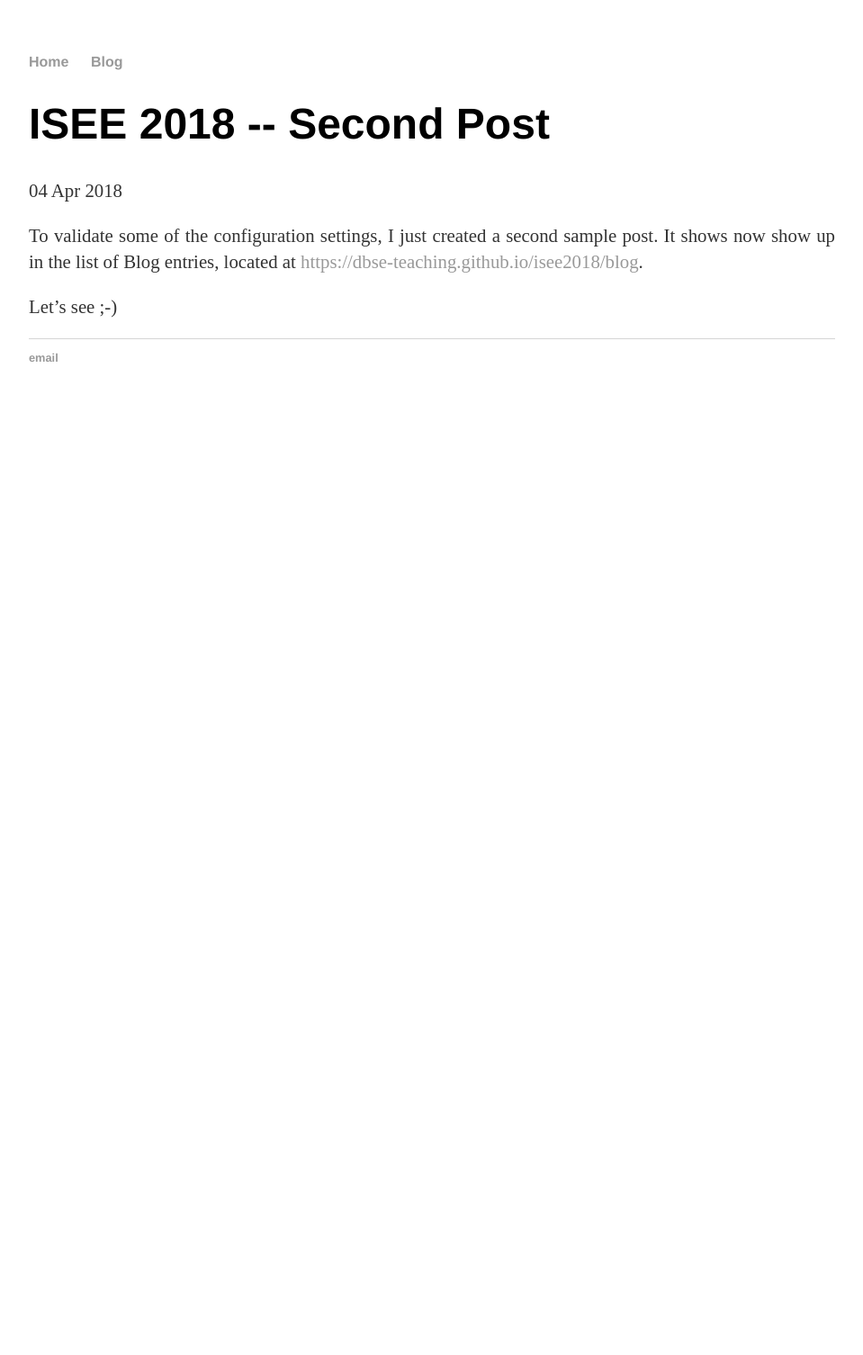
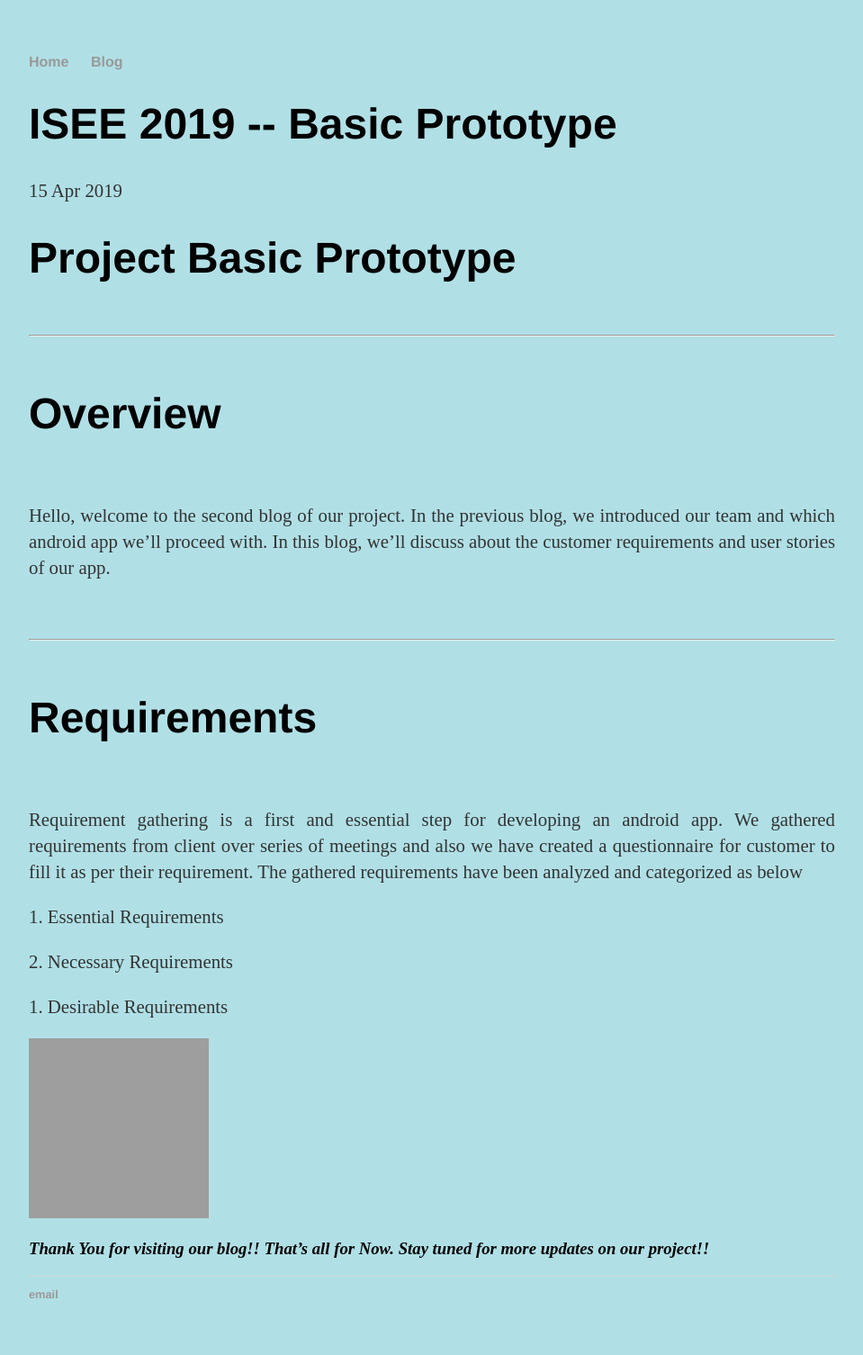
Before and after one commit to kartikprabhu20/YourEuro, a Jekyll site: the page built from docs/_posts/2018-04-04-second-post.md, in a window 1280 px wide. Shown: the whole page at 90% size, without its empty margins (160-1119 px from the left). Built offline with Jekyll 4.4.1, drawn with Linux system fonts in a browser that asks for light colours; a file with an impossible date is left out; before the commit the page ends 900 px from its top, so only the background shows below that; grey boxes are pictures that could not be loaded.

Commit message:
Update 2018-04-04-second-post.md

```diff
--- a/docs/_posts/2018-04-04-second-post.md
+++ b/docs/_posts/2018-04-04-second-post.md
@@ -1,9 +1,26 @@
 ---
 layout: post
-title: "ISEE 2018 -- Second Post"
-date: 2018-04-04
+title: "ISEE 2019 -- Basic Prototype"
+date: 2019-04-15
 ---
+<html>
+<body style="background-color:powderblue;">
+<h1>Project Basic Prototype</h1><br>
 
-To validate some of the configuration settings, I just created a second sample post. It shows now show up in the list of Blog entries, located at <https://dbse-teaching.github.io/isee2018/blog>.
+ <hr><br>
 
-Let's see ;-)
+ <h1>Overview</h1><br>
+ <p>Hello, welcome to the second blog of our project. In the previous blog, we introduced our team and which android app we’ll proceed with. In this blog, we’ll discuss about the customer requirements and user stories of our app.</p>
+ <br><br><hr><br>
+
+<h1>Requirements</h1><br>
+
+<p>Requirement gathering is a first and essential step for developing an android app. We gathered requirements from client over series of meetings and also we have created a questionnaire for customer to fill it as per their requirement. The gathered requirements have been analyzed and categorized as below</p>
+<p>1. Essential Requirements </p>
+<p>2. Necessary Requirements </p>
+<p>1. Desirable Requirements </p>
+<img src="https://github.com/DBSE-teaching/isee2019-ARTexceptionals/blob/master/docs/images/karthik.jpeg?raw=true" width="200" height="200">
+
+
+
+<h3><i><strong>Thank You for visiting our blog!! That’s all for Now. Stay tuned for more updates on our project!!</strong></i></h3>
```
